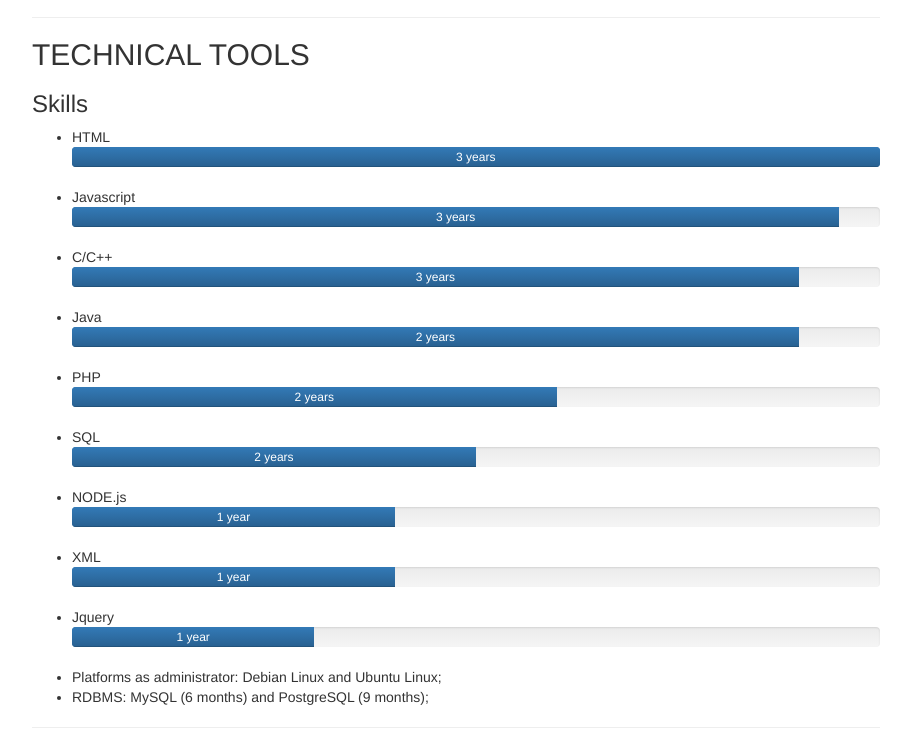
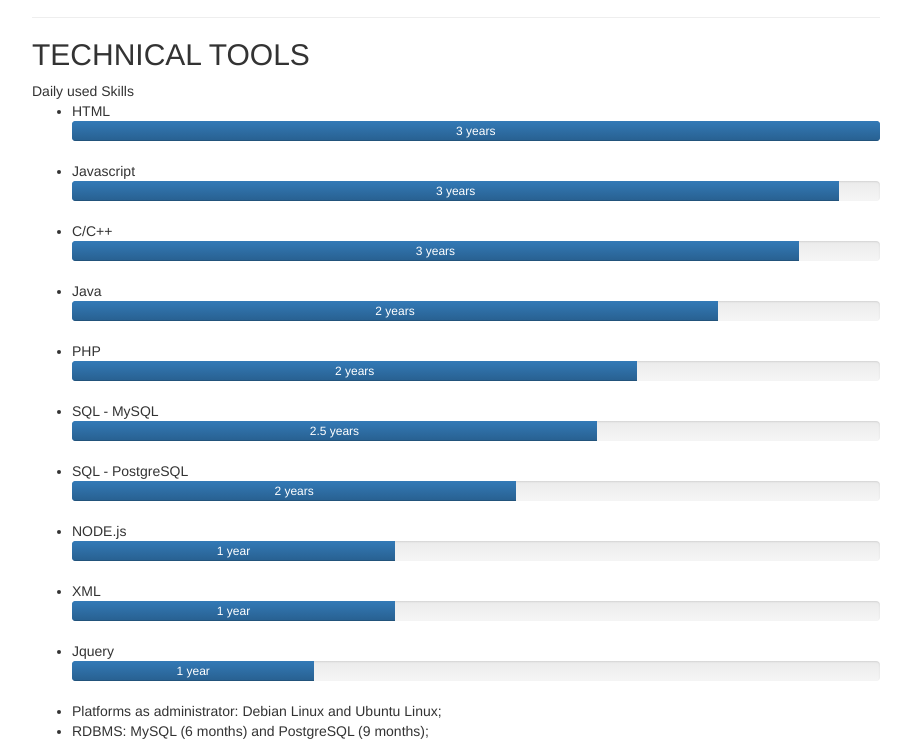
Before and after one commit to luis-puhl/luis-puhl.github.io, a plain HTML site: page index.html in a window 1280 px wide. Shown: the part 1361-2106 px from the top of the page, without its empty margins (38-949 px from the left). Drawn offline with nearby package versions, Linux system fonts and the light colour scheme; no server answers; a script that the page names is missing.

Commit message:
Added .gitignore for Bower. Fix some issues. Send to soma.org.br

```diff
--- a/index.html
+++ b/index.html
@@ -362,11 +362,11 @@
 
 				<div class="skills">
 					<h2 id="skills">
-						TECHNICAL TOOLS
+						<span lang="en">TECHNICAL TOOLS</span>
+						<span lang="pt-BR">FERRAMENTAS TÉCNICAS</span>
 					</h2>
-					<h3>
-						Skills
-					</h3>
+					<span lang="en">Daily used Skills</span>
+					<span lang="pt-BR">Habilidades de uso diário</span>
 					<ul class="print-3-col">
 						<li>
 							HTML
@@ -408,7 +408,7 @@
 							Java
 							<div class="progress">
 								<div class="progress-bar" role="progressbar"
-								style="width: 90%;" aria-valuenow="90"
+								style="width: 80%;" aria-valuenow="80"
 								aria-valuemin="0" aria-valuemax="100">
 									2
 									<span lang="en">years</span>
@@ -420,7 +420,7 @@
 							PHP
 							<div class="progress">
 								<div class="progress-bar" role="progressbar"
-								style="width: 60%;" aria-valuenow="60"
+								style="width: 70%;" aria-valuenow="70"
 								aria-valuemin="0" aria-valuemax="100">
 									2
 									<span lang="en">years</span>
@@ -429,10 +429,22 @@
 							</div>
 						</li>
 						<li>
-							SQL
+							SQL - MySQL
 							<div class="progress">
 								<div class="progress-bar" role="progressbar"
-								style="width: 50%;" aria-valuenow="50"
+								style="width: 65%;" aria-valuenow="65"
+								aria-valuemin="0" aria-valuemax="100">
+									2.5
+									<span lang="en">years</span>
+									<span lang="pt-BR">anos</span>
+								</div>
+							</div>
+						</li>
+						<li>
+							SQL - PostgreSQL
+							<div class="progress">
+								<div class="progress-bar" role="progressbar"
+								style="width: 55%;" aria-valuenow="55"
 								aria-valuemin="0" aria-valuemax="100">
 									2
 									<span lang="en">years</span>
@@ -550,6 +562,7 @@
 						<span lang="pt-BR">CONTATO</span>
 					</h2>
 					<p>
+						<span>Luís Henrique Puhl de Souza</span> <br>
 						<span>luispuhl@gmail.com</span> <br>
 						<span>
 							<a href="https://github.com/luis-puhl">GitHub</a>
```
Also changed, not shown: 3 other files.
